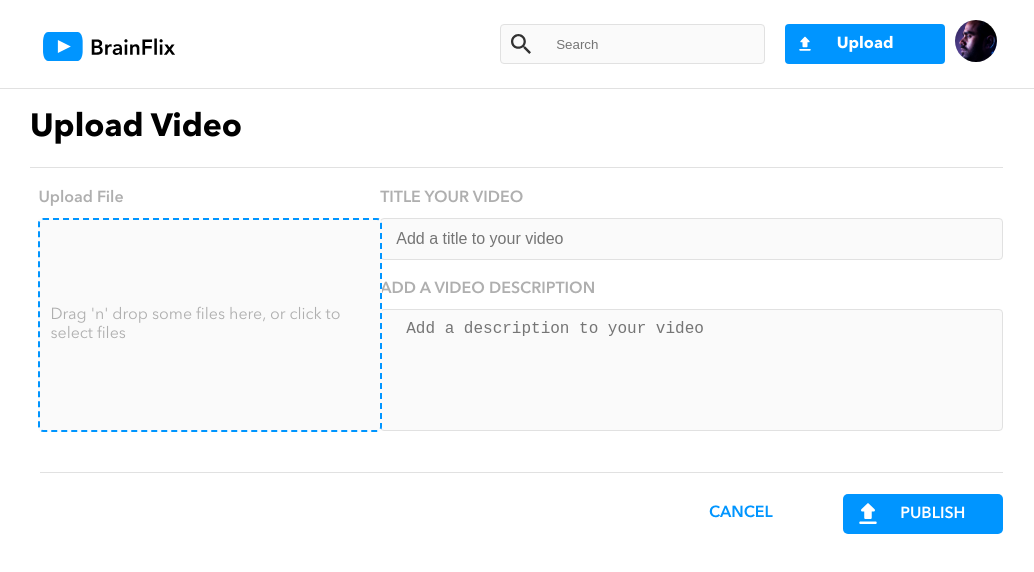
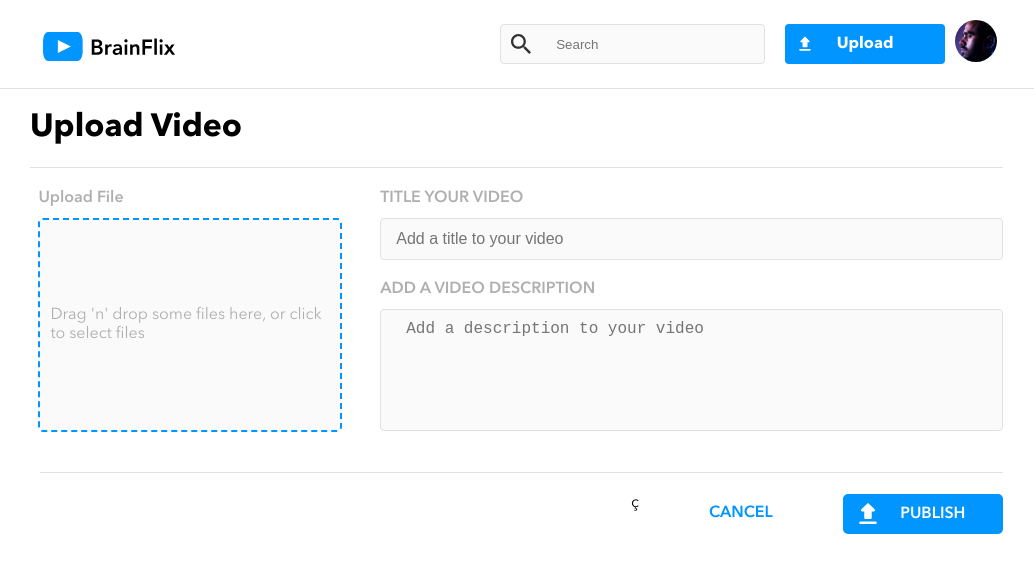
Before and after one commit to Martikk/BrainFlix, a React (Create React App) app: page /UploadVideo in a window 1280 px wide. Shown: the top 572 px of the page, without its empty margins (98-1132 px from the left). Built offline with nearby package versions, Linux system fonts and the light colour scheme.

Commit message:
fix scss file upload page

```diff
--- a/src/components/VideoUploadForm/VideoUploadForm.js
+++ b/src/components/VideoUploadForm/VideoUploadForm.js
@@ -163,7 +163,7 @@ function VideoUploadForm() {
                     ></textarea>
                 </div>
                 <div className="video-upload-form__separator_3"></div>
-                <div className="video-upload-form__buttons">
+                <div className="video-upload-form__buttons">ç
                     <button
                         className="video-upload-form__button video-upload-form__button--cancel"
                         type="button"
--- a/src/components/VideoUploadForm/VideoUploadForm.scss
+++ b/src/components/VideoUploadForm/VideoUploadForm.scss
@@ -202,7 +202,7 @@
     transition: border-color 0.3s ease;
     position: relative;
 
-    @media (min-width:1285px) {
+    @media (min-width:1280px) {
       width: 280px;
       height: 190px;
   }
```
